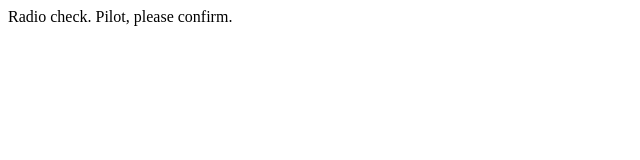
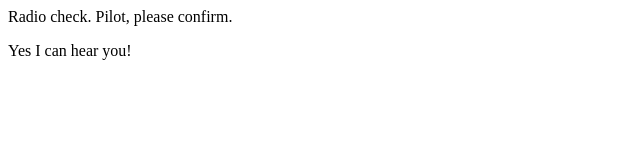
Before and after one commit to mjwebb1993/communication-log, a plain HTML site: page index.html in a window 1280 px wide. Shown: the whole page, without its empty margins (0-640 px from the left). Drawn offline with Linux system fonts and the light colour scheme.

Commit message:
Added second line to log.

```diff
--- a/index.html
+++ b/index.html
@@ -1,5 +1,6 @@
 <html>
 <body>
    <p>Radio check. Pilot, please confirm.</p>
+   <p>Yes I can hear you!</p>
 </body>
 </html>
```
